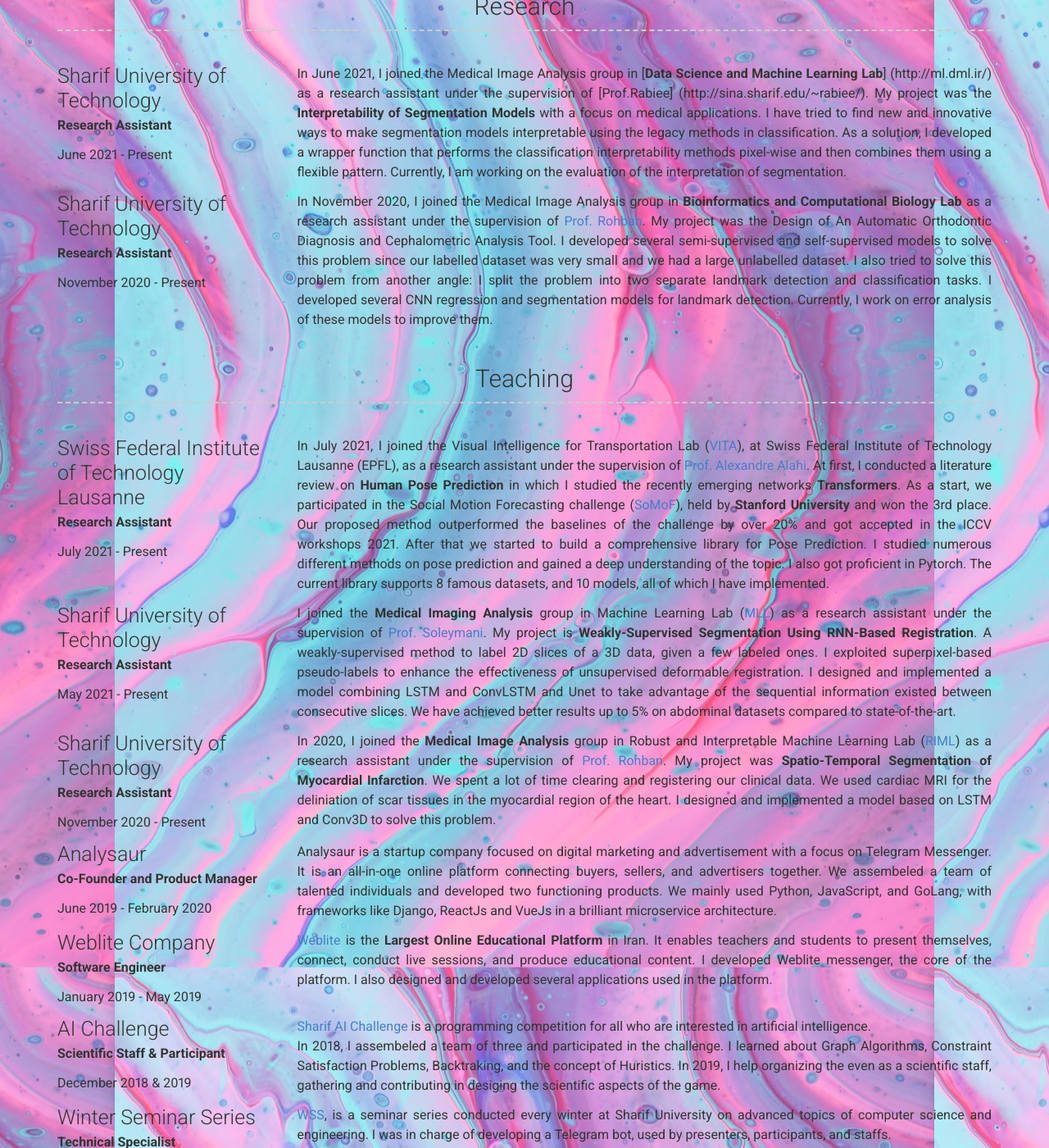
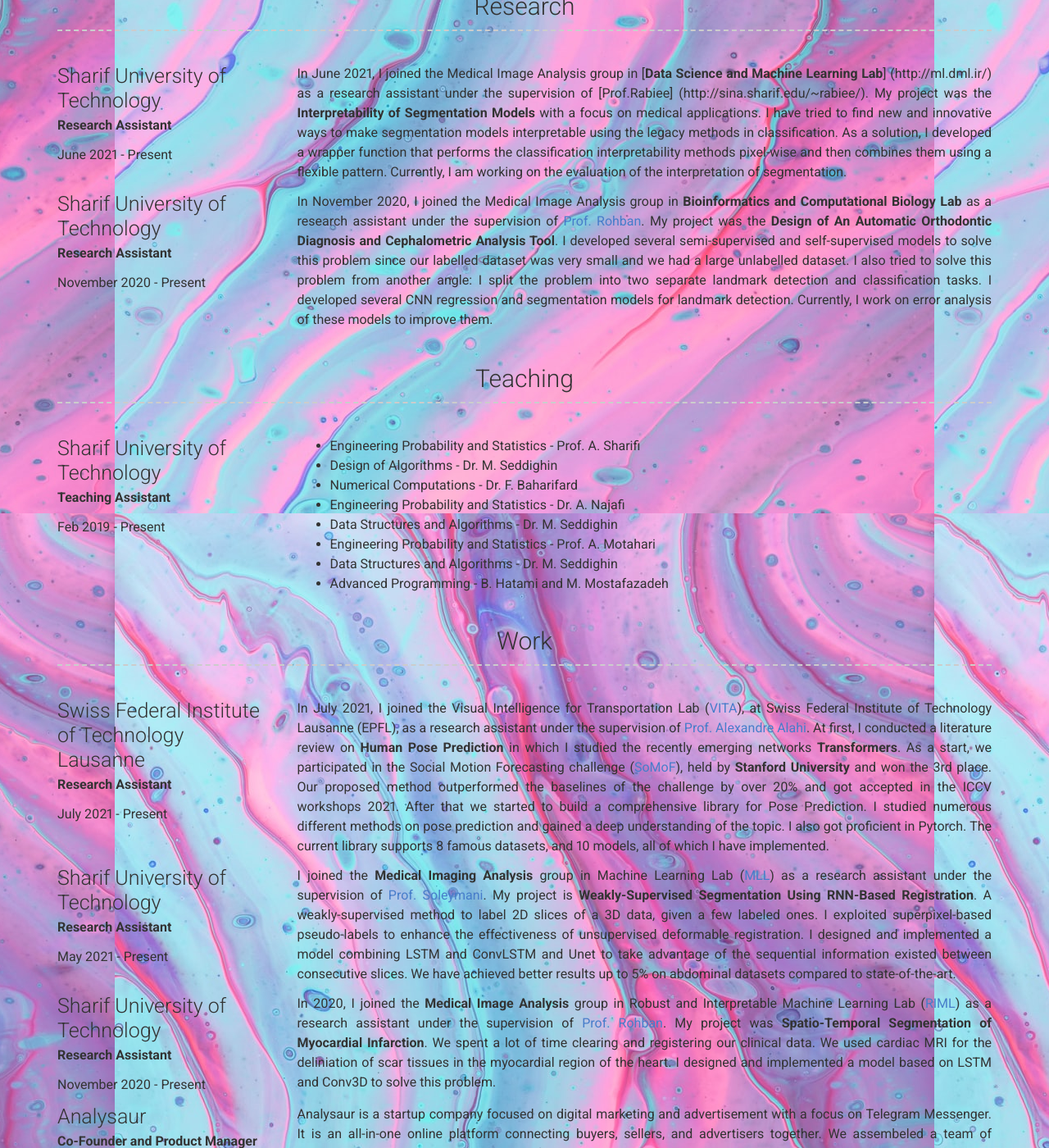
Before and after one commit to ZahraFazel/ZahraFazel.github.io, a Jekyll site: the page built from index.md, in a window 1280 px wide and 1400 px high, scrolled down 972 px. Shown: the whole window at 82% size. Built offline with Jekyll 4.4.1, drawn with Linux system fonts in a browser that asks for light colours; a style sheet for code colours, icons or effects is not loaded; some of the changed text lies outside the part shown.

Commit message:
updated teaching

```diff
--- a/_data/teaching.yml
+++ b/_data/teaching.yml
@@ -1,102 +1,12 @@
-- company: Swiss Federal Institute of Technology Lausanne
-  job_title: Research Assistant
-  dates: July 2021 - Present
-  description: | # this will include new lines to allow paragraphs
-    In July 2021, I joined the Visual Intelligence for Transportation Lab ([VITA](https://www.epfl.ch/labs/vita/)), at Swiss Federal Institute of Technology Lausanne (EPFL),
-    as a research assistant under the supervision of [Prof. Alexandre Alahi](https://people.epfl.ch/alexandre.alahi?lang=en).
-    At first, I conducted a literature review on **Human Pose Prediction** in which I studied the recently emerging networks **Transformers**.
-    As a start, we participated in the Social Motion Forecasting challenge ([SoMoF](https://somof.stanford.edu/)), held by **Stanford University** and won the 3rd place.
-    Our proposed method outperformed the baselines of the challenge by over 20% and got accepted in the ICCV workshops 2021.
-    After that we started to build a comprehensive library for Pose Prediction. I studied numerous different methods on pose prediction and gained a deep understanding of the topic. I also got proficient in Pytorch.
-    The current library supports 8 famous datasets, and 10 models, all of which I have implemented.
-
-
-- company: Sharif University of Technology
-  job_title: Research Assistant
-  dates: May 2021 - Present
-  description: | # this will include new lines to allow paragraphs
-    I joined the **Medical Imaging Analysis** group in Machine Learning Lab ([MLL](http://mll.ce.sharif.edu/)) as a research assistant under the supervision of
-    [Prof. Soleymani](https://scholar.google.com/citations?user=S1U0KlgAAAAJ&hl=en).
-    My project is **Weakly-Supervised Segmentation Using RNN-Based Registration**. A weakly-supervised method to label 2D slices of a 3D data, given a few labeled ones.
-    I exploited superpixel-based pseudo-labels to enhance the effectiveness of unsupervised deformable registration.
-    I designed and implemented a model combining LSTM and ConvLSTM and Unet to take advantage of the sequential information existed between consecutive slices.
-    We have achieved better results up to 5% on abdominal datasets compared to state-of-the-art.
-
-
-- company: Sharif University of Technology
-  job_title: Research Assistant
-  dates: November 2020 - Present
-  description: | # this will include new lines to allow paragraphs
-    In 2020, I joined the **Medical Image Analysis** group in Robust and Interpretable Machine Learning Lab ([RIML](http://sharif.ir/~rohban/)) as a research assistant under the supervision of
-    [Prof. Rohban](https://scholar.google.com/citations?hl=en&user=pRyJ6FkAAAAJ&view_op=list_works&sortby=pubdate).
-    My project was **Spatio-Temporal Segmentation of Myocardial Infarction**. We spent a lot of time clearing and registering our clinical data.
-    We used cardiac MRI for the deliniation of scar tissues in the myocardial region of the heart. I designed and implemented a model based on LSTM and Conv3D to solve this problem.
-
-
-- company: Analysaur
-  job_title: Co-Founder and Product Manager
-  dates: June 2019 - February 2020
-  description: |
-    Analysaur is a startup company focused on digital marketing and advertisement with a focus on Telegram Messenger.
-    It is an all-in-one online platform connecting buyers, sellers, and advertisers together.
-    We assembeled a team of talented individuals and developed two functioning products.
-    We mainly used Python, JavaScript, and GoLang, with frameworks like Django, ReactJs and VueJs in a brilliant microservice architecture.
-
-
-- company: Weblite Company
-  job_title: Software Engineer
-  dates: January 2019 - May 2019
-  description: |
-    [Weblite](https://www.weblite.me/) is the **Largest Online Educational Platform** in Iran.
-    It enables teachers and students to present themselves, connect, conduct live sessions, and produce educational content.
-    I developed Weblite messenger, the core of the platform. I also designed and developed several applications used in the platform.
-
-
-# - company: DataDays
-#   job_title: Participant
-#   dates: November 2019
-#   description: |
-#     [DataDays](https://github.com/SharifDataDays) is the First National Data Scientific Competition held by the Sharif University of Technology.
-#     Its main goal is to broaden the appeal for working on problems related to data. Moreover, it is a large-scale attempt to assess the level of knowledge in this field in Iran.
-#     The dataset of challenge mainly comprises online advertisements published by people in different categories.
-#     Participants had to clean this data, look for correlations, and make useful inferences.
-
-
-- company: AI Challenge
-  job_title: Scientific Staff & Participant
-  dates: December 2018 & 2019
-  description: |
-    [Sharif AI Challenge](https://github.com/SharifAIChallenge) is a programming competition for all who are interested in artificial intelligence.
-    In 2018, I assembeled a team of three and participated in the challenge. I learned about Graph Algorithms, Constraint Satisfaction Problems, Backtraking, and the concept of Huristics.
-    In 2019, I help organizing the even as a scientific staff, gathering and contributing in desiging the scientific aspects of the game.
-
-
-- company: Winter Seminar Series
-  job_title: Technical Specialist
-  dates: January 2018 & 2019
-  description: |
-    [WSS](https://github.com/Winter-Seminar-Series/WSS-site), is a seminar series conducted every winter at Sharif University on advanced topics of computer science and engineering.
-    I was in charge of developing a Telegram bot, used by presenters, participants, and staffs.
-
-
-
 - company: Sharif University of Technology
   job_title: Teaching Assistant
+  dates: Feb 2019 - Present
   description: |
-    Some of my experiences as teaching assistant:
-
-    **Fall 2021:**
-    + Design of Algorithms - Dr. Zarrabi-Zadeh (Lead TA):
-        [Leading a team of 10 TAs]
-
-    **Spring 2021:**
-    + Advanced Information Retrieval - Dr. Soleymani
-    + Artificial Intelligence - Dr. Rohban
-    + Design of Algorithms - Dr. Seddighin
-
-    **Fall 2020:**
-    + Discrete Structures - Dr. Zarrabi-Zadeh
-    + Discrete Structures - Dr. Abam
-
-    **Spring 2020:**
-    + Artificial Intelligence - Dr. Rohban
+    + Engineering Probability and Statistics - Prof. A. Sharifi
+    + Design of Algorithms - Dr. M. Seddighin
+    + Numerical Computations - Dr. F. Baharifard
+    + Engineering Probability and Statistics - Dr. A. Najafi
+    + Data Structures and Algorithms - Dr. M. Seddighin
+    + Engineering Probability and Statistics - Prof. A. Motahari
+    + Data Structures and Algorithms - Dr. M. Seddighin
+    + Advanced Programming - B. Hatami and M. Mostafazadeh
```
Also changed, not shown: _data/research.yml (+1 -1 lines).
